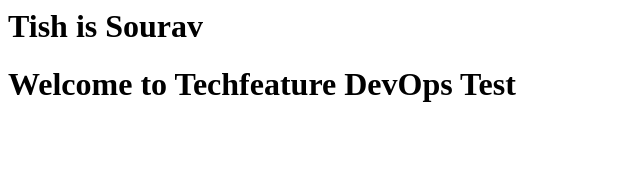
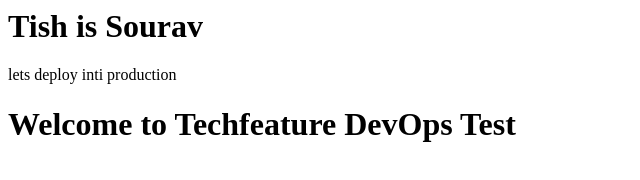
Before and after one commit to souravdalakoti/website, a plain HTML site: page index.html in a window 1280 px wide. Shown: the whole page, without its empty margins (0-640 px from the left). Drawn offline with Linux system fonts and the light colour scheme.

Commit message:
content added

```diff
--- a/index.html
+++ b/index.html
@@ -2,6 +2,7 @@
 <title>Jenkins CI/CD pipeline</title>
 <body>
 <h1> Tish is Sourav</h1>
+<p>lets deploy inti production </p>
 <h1>Welcome to Techfeature DevOps Test</h1>
 </body>
 </html>
```
